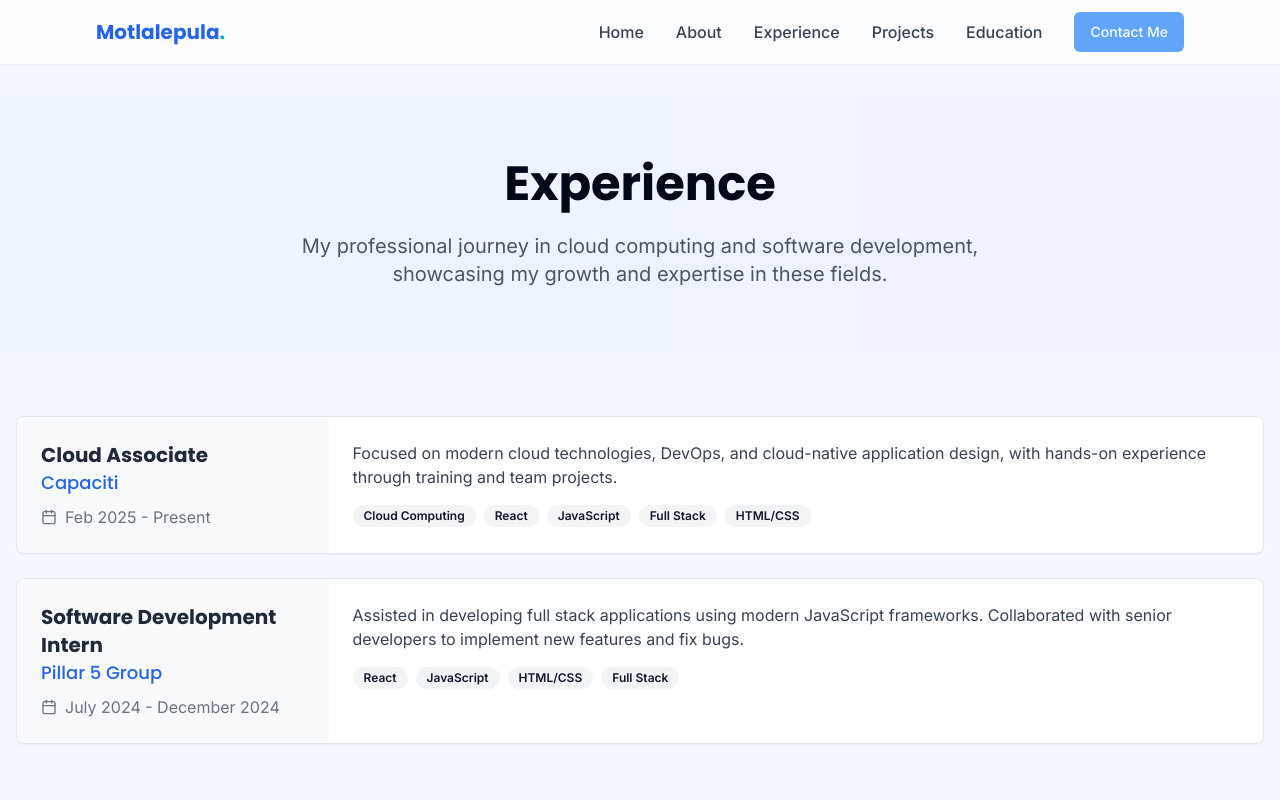
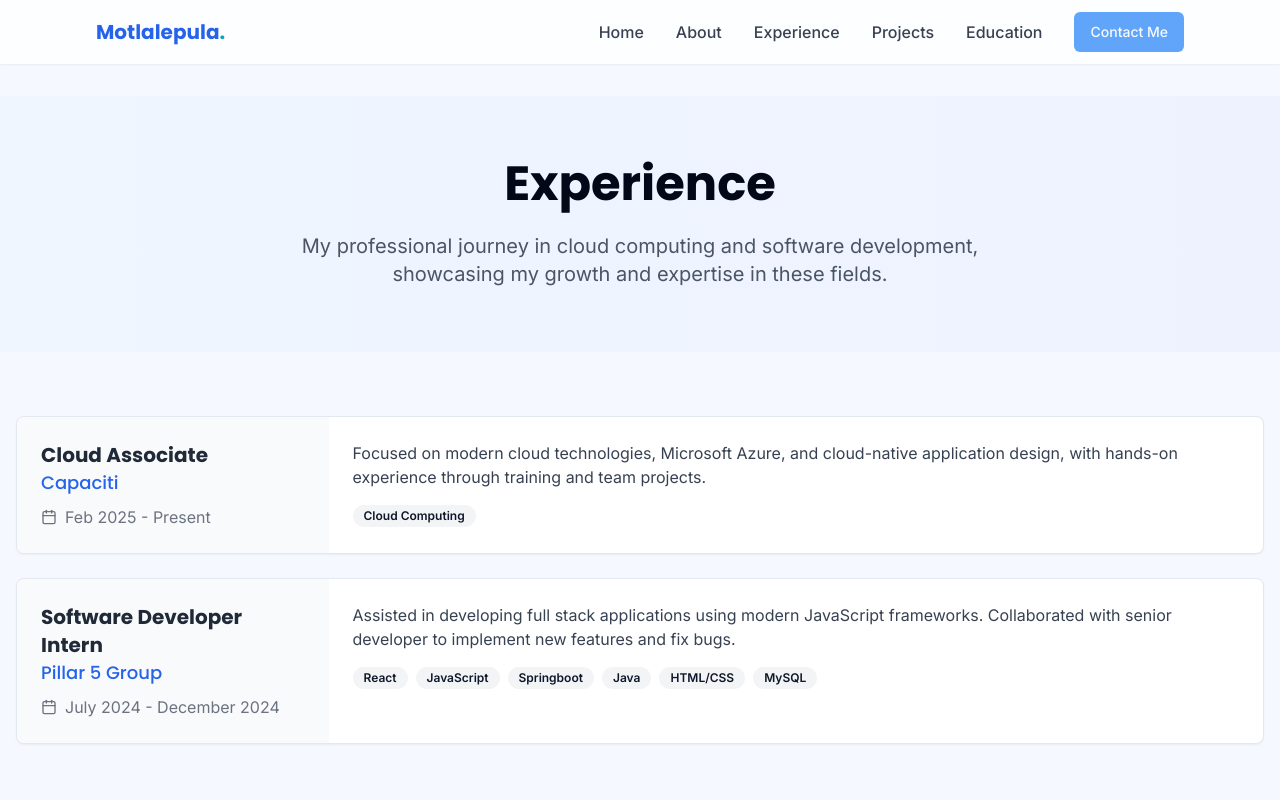
Before and after one commit to Mbalsss/mbali-cloud-canvas, a React (Vite) app: page /experience in a window 1280 px wide. Shown: the top 800 px of the page. Built offline with nearby package versions, Linux system fonts and the light colour scheme.

Commit message:
Update Experience.tsx

```diff
--- a/src/pages/Experience.tsx
+++ b/src/pages/Experience.tsx
@@ -23,16 +23,16 @@ const Experience = () => {
               role="Cloud Associate"
               company="Capaciti"
               period=" Feb 2025 - Present"
-              description="Focused on modern cloud technologies, DevOps, and cloud-native application design, with hands-on experience through training and team projects."
-              skills={["Cloud Computing", "React", "JavaScript", "Full Stack", "HTML/CSS"]}
+              description="Focused on modern cloud technologies, Microsoft Azure, and cloud-native application design, with hands-on experience through training and team projects."
+              skills={["Cloud Computing"]}
             />
 
             <ExperienceCard
-              role="Software Development Intern"
+              role="Software Developer Intern"
               company="Pillar 5 Group"
               period=" July 2024 - December 2024"
-              description="Assisted in developing full stack applications using modern JavaScript frameworks. Collaborated with senior developers to implement new features and fix bugs."
-              skills={["React", "JavaScript", "HTML/CSS", "Full Stack"]}
+              description="Assisted in developing full stack applications using modern JavaScript frameworks. Collaborated with senior developer to implement new features and fix bugs."
+              skills={["React", "JavaScript", "Springboot", "Java", "HTML/CSS", "MySQL"]}
             />
           </div>
         </div>
```
